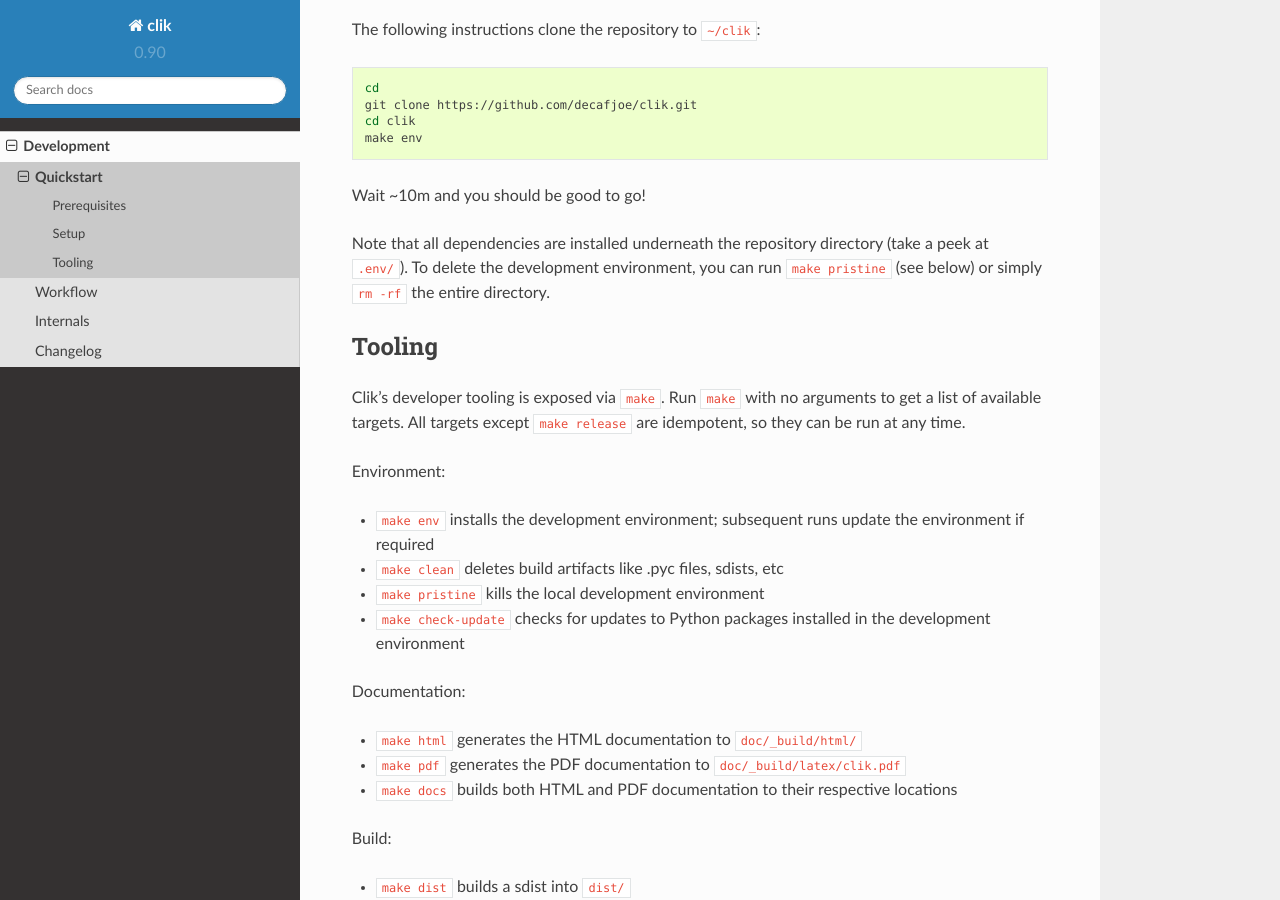
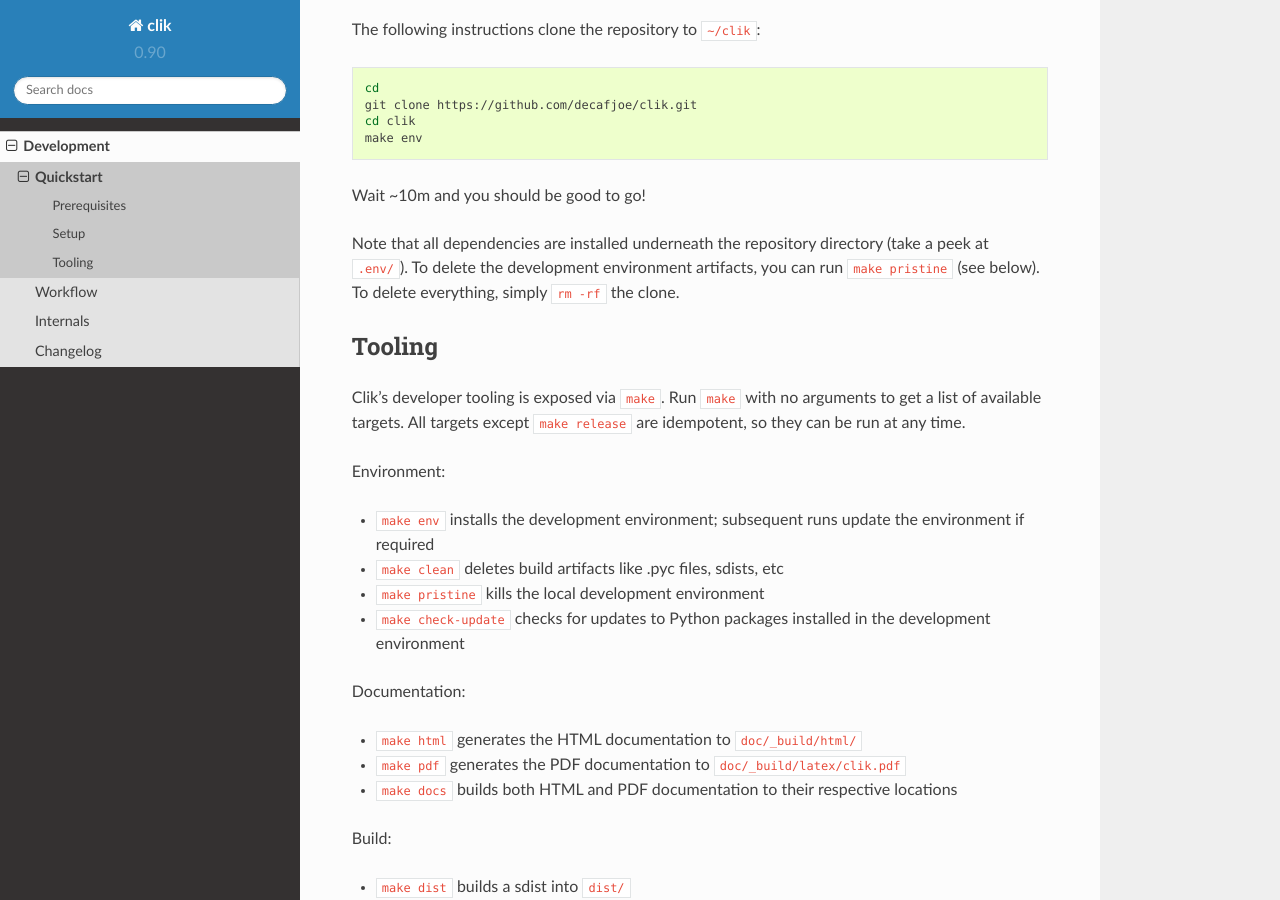
Before and after one commit to decafjoe/clik, a Sphinx documentation site: the page built from doc/development/quickstart.rst, in a window 1280 px wide and 900 px high, scrolled down 855 px. Built offline with Sphinx 7.4.7 and the Read the Docs theme 2.0.0, drawn with Linux system fonts in a browser that asks for light colours.

Commit message:
Clarifies wording in developer quickstart.

```diff
--- a/doc/development/quickstart.rst
+++ b/doc/development/quickstart.rst
@@ -51,8 +51,8 @@
 
 Note that all dependencies are installed underneath the repository
 directory (take a peek at ``.env/``). To delete the development
-environment, you can run ``make pristine`` (see below) or simply ``rm
--rf`` the entire directory.
+environment artifacts, you can run ``make pristine`` (see below). To
+delete everything, simply ``rm -rf`` the clone.
 
 
 Tooling
```
